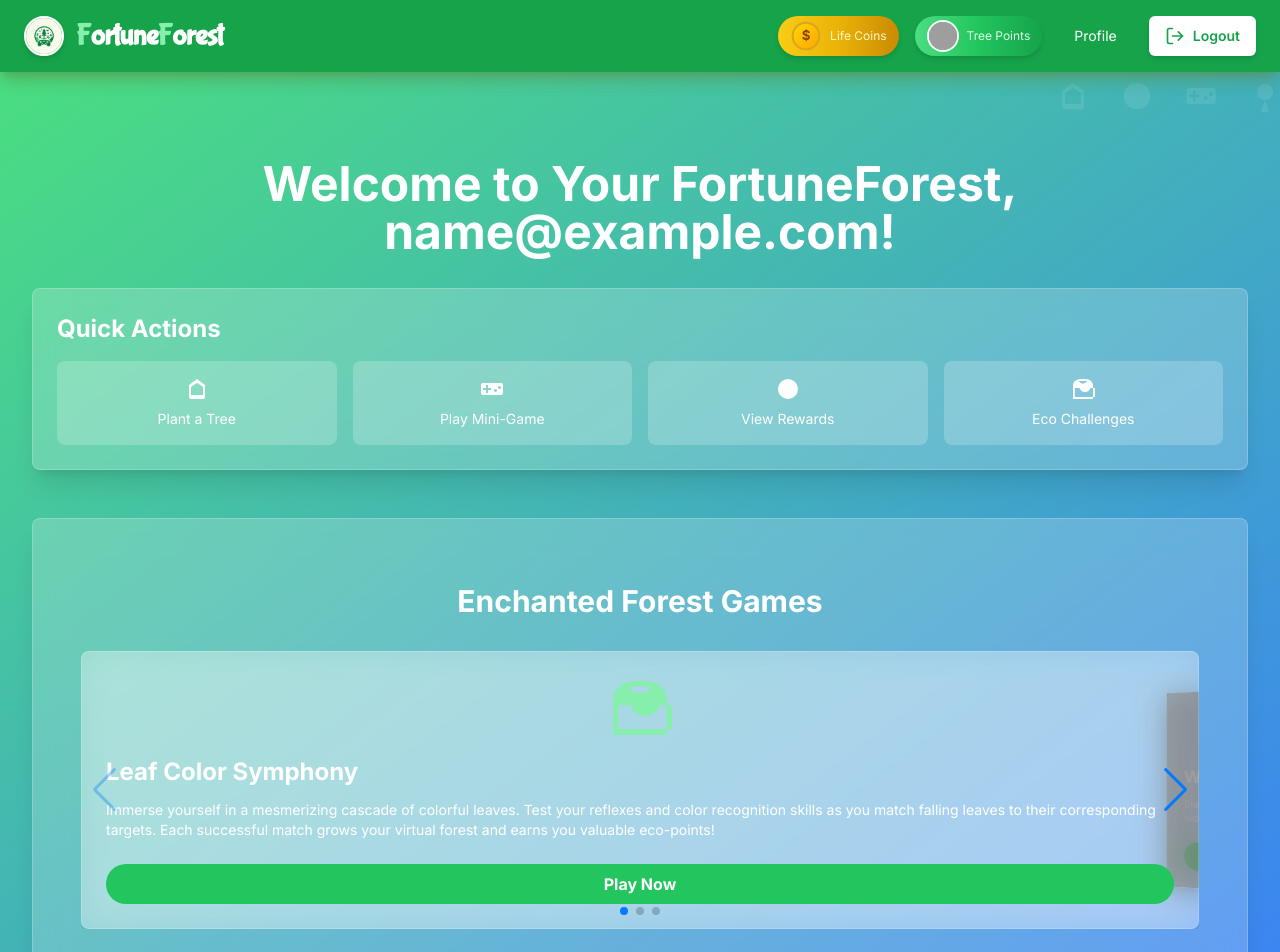
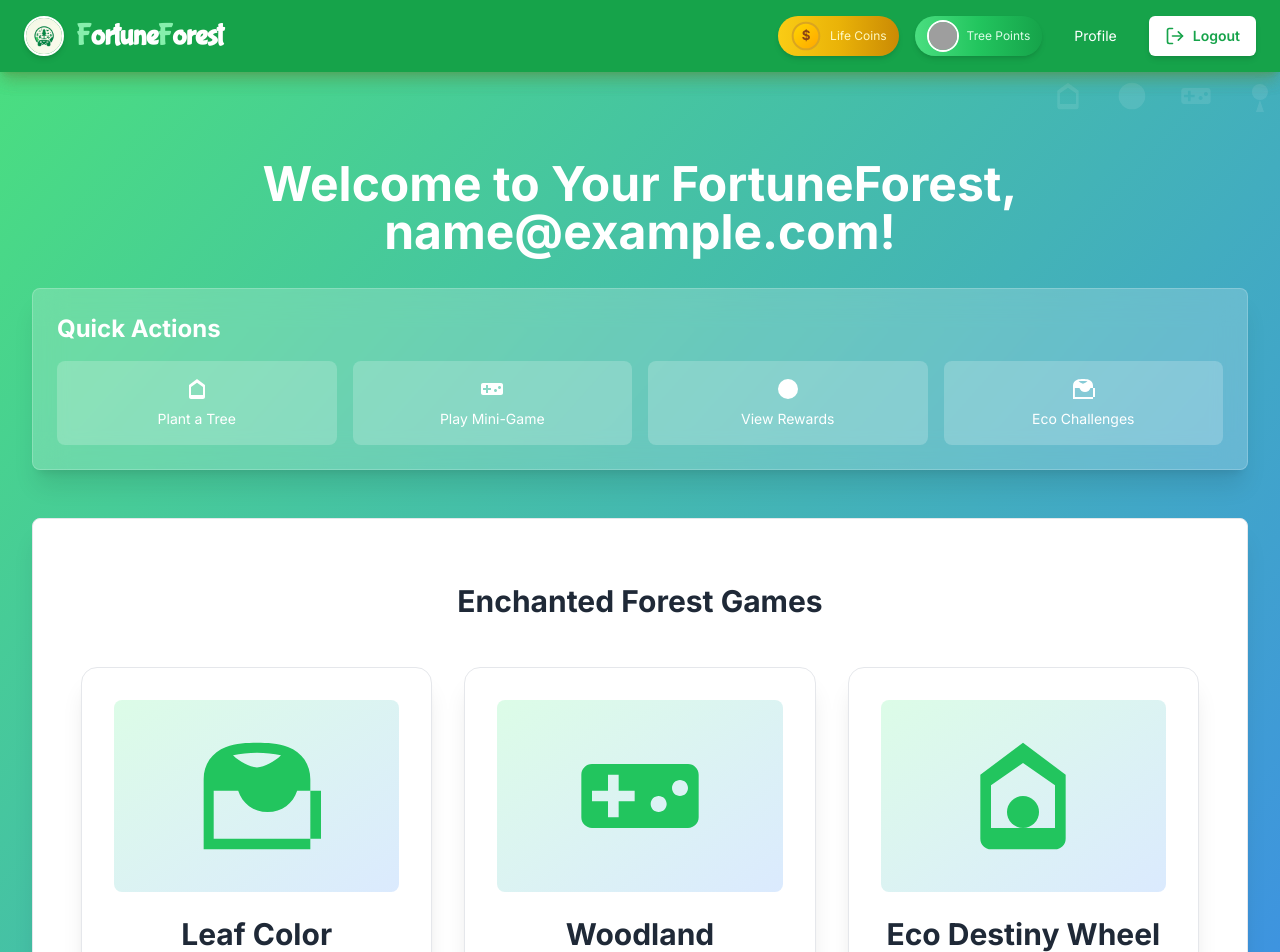
Before and after one commit to elsaversailles/FortuneForest-Staging, a React (Vite) app in the folder src/fortuneForest_frontend/: page /#/dashboard in a window 1280 px wide. Shown: the top 952 px of the page. Built offline with nearby package versions, Linux system fonts and the light colour scheme; sample sign-in values are in the browser's storage; grey boxes are pictures that could not be loaded.

Commit message:
minor changes

```diff
--- a/src/fortuneForest_frontend/package.json
+++ b/src/fortuneForest_frontend/package.json
@@ -17,8 +17,10 @@
     "class-variance-authority": "^0.7.0",
     "clsx": "^2.1.1",
     "framer-motion": "^11.9.0",
+    "gsap": "^3.12.5",
     "lucide-react": "^0.446.0",
     "react": "^18.2.0",
+    "react-confetti": "^6.1.0",
     "react-dom": "^18.2.0",
     "react-router-dom": "^6.27.0",
     "swiper": "^11.1.14",
--- a/src/fortuneForest_frontend/src/App.jsx
+++ b/src/fortuneForest_frontend/src/App.jsx
@@ -6,7 +6,7 @@ import LandingPage from './components/LandingPage';
 import Dashboard from './components/Dashboard';
 import Footer from './components/Footer';
 import Test from './components/Test';
-import SlotMachine from './components/pages/slotmachine';
+// import SlotMachine from './components/pages/slotmachine';
 
 function App() {
   const [isAuthenticated, setIsAuthenticated] = useState(false);
@@ -40,9 +40,9 @@ function App() {
               isAuthenticated ? <Dashboard user={user} /> : <Navigate to="/" />
             } />
             <Route path="/test" element={<Test />} />
-            <Route path="/slotmachine" element={
+            {/* <Route path="/slotmachine" element={
               isAuthenticated ? <SlotMachine user={user} /> : <Navigate to="/" />
-            } />
+            } /> */}
           </Routes>
         </div>
         <Footer />
--- a/src/fortuneForest_frontend/src/components/Dashboard.jsx
+++ b/src/fortuneForest_frontend/src/components/Dashboard.jsx
@@ -3,30 +3,35 @@ import { motion } from 'framer-motion';
 import { useNavigate } from 'react-router-dom';
 import AuthenticatedLayout from './layouts/AuthenticatedLayout';
 import { Swiper, SwiperSlide } from 'swiper/react';
-import { EffectCoverflow, Pagination, Navigation } from 'swiper/modules';
+import { EffectCards, Pagination, Navigation } from 'swiper/modules';
 import 'swiper/css';
-import 'swiper/css/effect-coverflow';
+import 'swiper/css/effect-cards';
 import 'swiper/css/pagination';
 import 'swiper/css/navigation';
 
 const Dashboard = ({ user }) => {
     const svgIcons = [TreeSVG, CoinSVG, GamepadSVG, MedalSVG, LeafSVG, SeedlingSVG];
-    const navigate = useNavigate();
+    // const navigate = useNavigate();
 
-    const handleGameRedirect = (game) => {
-        switch (game) {
-            case 'forest-slots':
-                navigate('/slotmachine');
-                break;
-            // Add other game redirections here
-            default:
-                console.log('Game not implemented yet');
-        }
-    };
+    // const handleGameRedirect = (game) => {
+    //     switch (game) {
+    //         case 'forest-slots':
+    //             navigate('/slotmachine');
+    //             break;
+    //         case 'color-match':
+    //             navigate('/color-match');
+    //             break;
+    //         case 'eco-wheel':
+    //             navigate('/eco-wheel');
+    //             break;
+    //         default:
+    //             console.log('Game not implemented yet');
+    //     }
+    // };
 
     return (
         <AuthenticatedLayout>
-            <div className="relative min-h-screen bg-gradient-to-br from-green-400 to-blue-500 overflow-hidden">
+            <div className="relative min-h-screen bg-gradient-to-br from-green-400 to-blue-500 overflow-hidden pb-20">
                 <div className="absolute inset-0 opacity-10">
                     <div className="flex animate-marquee-infinite">
                         {[...Array(40)].map((_, index) => (
@@ -63,63 +68,42 @@ const Dashboard = ({ user }) => {
                     </motion.div>
 
                     <motion.div
-                        className="mt-12 bg-white bg-opacity-20 backdrop-filter backdrop-blur-lg p-12 py-16 rounded-lg shadow-xl border border-white border-opacity-20"
+                        className="mt-12 bg-white p-12 py-16 rounded-lg shadow-xl border border-gray-200"
                         initial={{ opacity: 0, y: 20 }}
                         animate={{ opacity: 1, y: 0 }}
                         transition={{ duration: 0.5, delay: 0.6 }}
                     >
-                        <h2 className="text-3xl font-bold mb-8 text-white text-center">Enchanted Forest Games</h2>
-                        <Swiper
-                            effect={'coverflow'}
-                            grabCursor={true}
-                            centeredSlides={true}
-                            slidesPerView={'auto'}
-                            coverflowEffect={{
-                                rotate: 50,
-                                stretch: 0,
-                                depth: 100,
-                                modifier: 1,
-                                slideShadows: true,
-                            }}
-                            pagination={true}
-                            navigation={true}
-                            modules={[EffectCoverflow, Pagination, Navigation]}
-                            className="mySwiper"
-                        >
-                            <SwiperSlide>
+                        <h2 className="text-3xl font-bold mb-12 text-gray-800 text-center">Enchanted Forest Games</h2>
+                        <div className="grid grid-cols-1 md:grid-cols-3 gap-8">
                             <GameCard
                                 title="Leaf Color Symphony"
-                                    description="Immerse yourself in a mesmerizing cascade of colorful leaves. Test your reflexes and color recognition skills as you match falling leaves to their corresponding targets. Each successful match grows your virtual forest and earns you valuable eco-points!"
+                                description="Immerse yourself in a mesmerizing cascade of colorful leaves. Test your reflexes and color recognition skills as you match falling leaves to their corresponding targets."
                                 icon={LeafSVG}
                                 buttonText="Play Now"
-                                    onButtonClick={() => handleGameRedirect('color-match')}
+                                // onButtonClick={() => handleGameRedirect('color-match')}
                             />
-                            </SwiperSlide>
-                            <SwiperSlide>
                             <GameCard
                                 title="Woodland Wonders Slots"
-                                    description="Step into the magical forest casino! Spin the reels adorned with charming woodland creatures and mystical forest symbols. Match rare combinations to unlock hidden treasures and contribute to real-world reforestation efforts with every spin!"
+                                description="Step into the magical forest casino! Spin the reels adorned with charming woodland creatures and mystical forest symbols. Match rare combinations to unlock hidden treasures."
                                 icon={GamepadSVG}
                                 buttonText="Try Your Luck"
-                                    onButtonClick={() => handleGameRedirect('forest-slots')}
+                                // onButtonClick={() => handleGameRedirect('forest-slots')}
                             />
-                            </SwiperSlide>
-                            <SwiperSlide>
                             <GameCard
                                 title="Eco Destiny Wheel"
-                                    description="Give the Wheel of Eco Destiny a whirl! Each spin presents a unique opportunity to win eco-friendly rewards, plant virtual trees, or contribute to global sustainability initiatives. Watch your positive impact grow with every turn!"
+                                description="Give the Wheel of Eco Destiny a whirl! Each spin presents a unique opportunity to win eco-friendly rewards, plant virtual trees, or contribute to global sustainability initiatives."
                                 icon={SeedlingSVG}
                                 buttonText="Spin the Wheel"
-                                    onButtonClick={() => handleGameRedirect('eco-wheel')}
+                                // onButtonClick={() => handleGameRedirect('eco-wheel')}
                             />
-                            </SwiperSlide>
-                        </Swiper>
+                        </div>
                     </motion.div>
                 </div>
             </div>
         </AuthenticatedLayout>
     );
 };
+
 
 const ActionButton = ({ icon: Icon, text }) => (
     <button className="flex flex-col items-center justify-center p-4 bg-white bg-opacity-20 rounded-lg hover:bg-opacity-30 transition-colors duration-300">
@@ -129,18 +113,37 @@ const ActionButton = ({ icon: Icon, text }) => (
 );
 
 const GameCard = ({ title, description, icon: Icon, buttonText, onButtonClick }) => (
-    <div className="bg-white bg-opacity-30 backdrop-filter backdrop-blur-lg p-6 rounded-lg shadow-xl border border-white border-opacity-20 text-white h-full flex flex-col">
-        <Icon className="w-16 h-16 mb-4 mx-auto text-green-300" />
-        <h3 className="text-2xl font-bold mb-3">{title}</h3>
-        <p className="text-sm mb-6 flex-grow">{description}</p>
-        <button
-            className="bg-green-500 hover:bg-green-600 text-white font-bold py-2 px-4 rounded-full transition duration-300 ease-in-out transform hover:scale-105"
+    <motion.div
+        className="game-card bg-white p-8 rounded-2xl shadow-xl border border-gray-200 text-gray-800 h-full flex flex-col justify-between relative overflow-hidden"
+        whileHover={{
+            rotateY: 15,
+            rotateX: 5,
+            scale: 1.05,
+            transition: { duration: 0.3 }
+        }}
+        style={{ perspective: '1000px' }}
+    >
+        <div className="relative z-10">
+            <motion.div
+                className="h-48 mb-6 bg-gradient-to-br from-green-100 to-blue-100 rounded-lg flex items-center justify-center"
+                whileHover={{ rotateY: 15, scale: 1.05 }}
+            >
+                <Icon className="w-32 h-32 text-green-500" />
+            </motion.div>
+            <h3 className="text-3xl font-bold mb-4 text-center">{title}</h3>
+            <p className="text-lg mb-8 text-center">{description}</p>
+        </div>
+        <motion.button
+            className="relative z-10 bg-gradient-to-r from-green-500 to-blue-500 text-white font-bold py-4 px-6 rounded-full transition duration-300 ease-in-out w-full text-xl"
+            whileHover={{ scale: 1.05, boxShadow: '0px 5px 15px rgba(0, 0, 0, 0.2)' }}
+            whileTap={{ scale: 0.95 }}
             onClick={onButtonClick}
         >
             {buttonText}
-        </button>
-    </div>
+        </motion.button>
+    </motion.div>
 );
+
 const TreeSVG = (props) => (
     <svg {...props} viewBox="0 0 24 24" fill="currentColor">
         <path d="M12 2L4 8v12c0 1.1 0.9 2 2 2h12c1.1 0 2-0.9 2-2V8L12 2zm0 3.8L18 10v8H6v-8l6-4.2z" />
--- a/src/fortuneForest_frontend/src/index.css
+++ b/src/fortuneForest_frontend/src/index.css
@@ -35,3 +35,32 @@
 ::-webkit-scrollbar-button:single-button:vertical:decrement {
     transform: rotate(180deg);
 }
+
+.game-card::before {
+    content: '';
+    position: absolute;
+    top: -50%;
+    left: -50%;
+    width: 200%;
+    height: 200%;
+    background: conic-gradient(
+        transparent,
+        rgba(168, 85, 247, 0.4),
+        transparent 30%
+    );
+    animation: rotate 4s linear infinite;
+}
+
+.game-card::after {
+    content: '';
+    position: absolute;
+    inset: 3px;
+    background: white;
+    border-radius: 16px;
+}
+
+@keyframes rotate {
+    100% {
+        transform: rotate(1turn);
+    }
+}
```
Also changed, not shown: 1 other file (tests, documents, lock files or other folders). Lines whose indentation alone changed are shown as unchanged.
